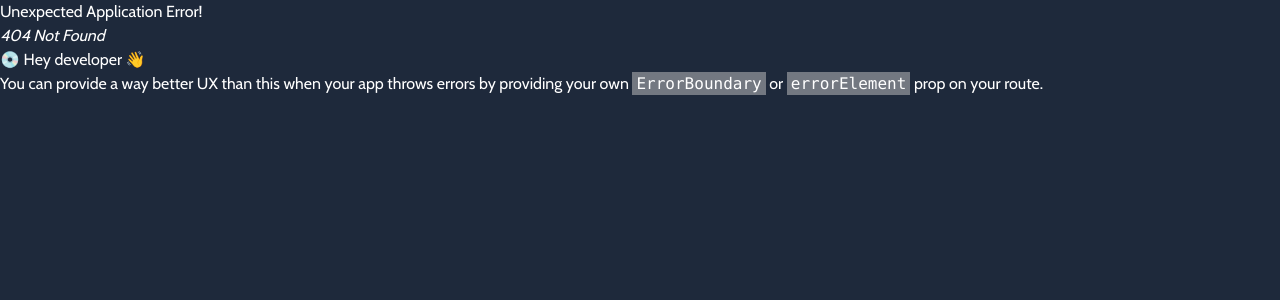
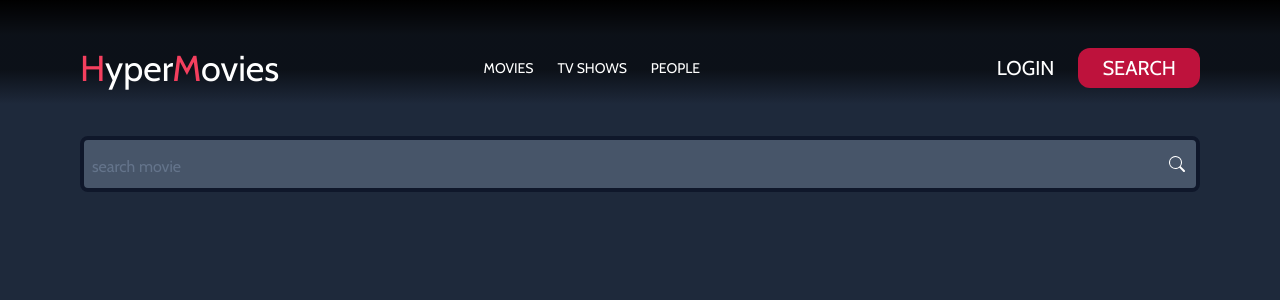
Before and after one commit to afsun7/showmovie, a React (Vite) app: page /search in a window 1280 px wide. Before the commit this address had no page. Shown: the top 300 px of the page. Built offline with nearby package versions, Linux system fonts and the light colour scheme.

Commit message:
first commend

```diff
--- a/context/UserContext.jsx
+++ b/context/UserContext.jsx
@@ -47,7 +47,9 @@ export default function UserProvider({ children }) {
   }
 
   function logout() {
-    console.log("exit");
+    setUser(null);
+    setsession(null);
+    localStorage.clear();
   }
   return (
     <UserContext.Provider value={{ user, login, session, logout }}>
--- a/package.json
+++ b/package.json
@@ -14,6 +14,7 @@
     "axios": "^1.2.1",
     "bootstrap-icons": "^1.10.2",
     "react": "^18.2.0",
+    "react-confirm-alert": "^3.0.6",
     "react-dom": "^18.2.0",
     "react-hot-toast": "^2.4.0",
     "react-router-dom": "^6.6.0",
--- a/router.jsx
+++ b/router.jsx
@@ -1,6 +1,7 @@
 import { createBrowserRouter } from "react-router-dom";
 import UserProvider from "./context/UserContext";
 import App from "./src/App";
+import Search from "./src/component/header/Search";
 import LogIn from "./src/component/main/LogIn";
 import Movie from "./src/component/main/Movie";
 import Trending from "./src/component/main/Trending";
@@ -39,6 +40,10 @@ export const router = createBrowserRouter([
         path: "/login",
         element: <LogIn />,
       },
+      {
+        path: "/search",
+        element: <Search />,
+      },
     ],
   },
 ]);
--- a/src/component/header/Follow.jsx
+++ b/src/component/header/Follow.jsx
@@ -1,7 +1,7 @@
 export default function Follow() {
   return (
     <section>
-      <div className="flex gap-4 mt-4 justify-end items-center text-slate-400 ">
+      <div className="flex h-10 gap-4 mt-4 justify-end items-center text-slate-400 border-solid border-2  border-slate-500  rounded-md pr-2">
         <span>Follow us:</span>
         <ul className="flex gap-4 ">
           <li className="hover:text-rose-600">
--- a/src/component/header/Header.jsx
+++ b/src/component/header/Header.jsx
@@ -13,14 +13,16 @@ export default function Header() {
     <header
       className="bg-cover  bg-center h-auto  "
       style={{
-        backgroundImage: ` linear-gradient(to bottom , rgba(0,0,0), rgba(0,0,0,0.6), rgba(0,0,0,0.6), #1e293b ),${`url(${img})`}`,
+        backgroundImage: ` linear-gradient(to bottom , rgba(0,0,0), rgba(0,0,0,0.6), rgba(0,0,0,0.6), #1e293b ),${
+          location.pathname === "/" ? `url(${img}) `:`url("")`
+        }`,
       }}
     >
       <div>
         <Navigation />
         <div className="container">
           <div className={location.pathname !== "/" && "hidden "}>
-            <Search />
+            {/* <Search /> */}
             <Follow />
             {location.pathname === "/" && <Slider setImg={setImg} />}
           </div>
--- a/src/component/header/Navigation.jsx
+++ b/src/component/header/Navigation.jsx
@@ -3,6 +3,9 @@ import { useContext } from "react";
 import { useState } from "react";
 import { Link, NavLink } from "react-router-dom";
 import { UserContext } from "../../../context/UserContext";
+import { ExclamationCircleFilled } from "@ant-design/icons";
+import { Button, Modal, Space } from "antd";
+const { confirm } = Modal;
 
 const menuItems = [
   { path: "/movie", text: "movies" },
@@ -13,6 +16,20 @@ const menuItems = [
 export default function Navigation() {
   const [isOpenMenu, setIsOpenMenu] = useState(false);
   const users = useContext(UserContext);
+
+  const showConfirm = () => {
+    confirm({
+      title: "Do you Want to exit?",
+      icon: <ExclamationCircleFilled />,
+
+      onOk() {
+        users.logout();
+      },
+      onCancel() {
+        console.log("Cancel");
+      },
+    });
+  };
 
   function activeClass({ isActive }) {
     return isActive ? "text-rose-500" : "hover:text-slate-200";
@@ -43,7 +60,7 @@ export default function Navigation() {
           <ul className=" flex items-center gap-2 md:gap-3 text-sm md:text-xl lg:gap-6">
             {users.user ? (
               <li>
-                <button className="mr-4 " onClick={users.logout}>
+                <button className="mr-4 " onClick={showConfirm}>
                   <ExportOutlined className="text-2xl " />
                 </button>
                 <NavLink
@@ -60,10 +77,10 @@ export default function Navigation() {
                 </li>
                 <li>
                   <NavLink
-                    to="/sign up"
+                    to="/search"
                     className="bg-rose-700 px-3 py-2 rounded-xl text-white hover:bg-rose-600 lg:px-6 lg:py-2 "
                   >
-                    Sign up
+                    Search
                   </NavLink>
                 </li>
               </>
--- a/src/component/header/Search.jsx
+++ b/src/component/header/Search.jsx
@@ -1,10 +1,36 @@
+import axios from "axios";
+import { useEffect, useState } from "react";
+import { api_key, baseURL } from "../apiconfig";
+
 export default function Search() {
+  const [query, setquery] = useState("");
+  const [searchResult, setsearchResult] = useState([]);
+
+  async function serach() {
+    if (query) {
+      const { data } = await axios.get(
+        `${baseURL}/search/multi?api_key=${api_key}&query=${query}`
+      );
+      console.log(data.results);
+      setsearchResult(data.results);
+    }
+  }
+
+  useEffect(() => {
+    const timeout = setTimeout(() => {
+      serach();
+    }, 1000);
+
+    return () => clearTimeout(timeout);
+  }, [query]);
   return (
-    <section className=" mt-8 ">
+    <section className=" mt-8 container">
       <input
         placeholder="search movie"
         type="text"
         className="w-full p-2 text-2xl bg-slate-600 border-slate-900 border-4 rounded-lg outline-none text-slate-300  placeholder:text-slate-500 placeholder:text-base"
+        value={query}
+        onChange={(e) => setquery(e.target.value)}
       ></input>
     </section>
   );
```
Also changed, not shown: 1 other file (tests, documents, lock files or other folders).
